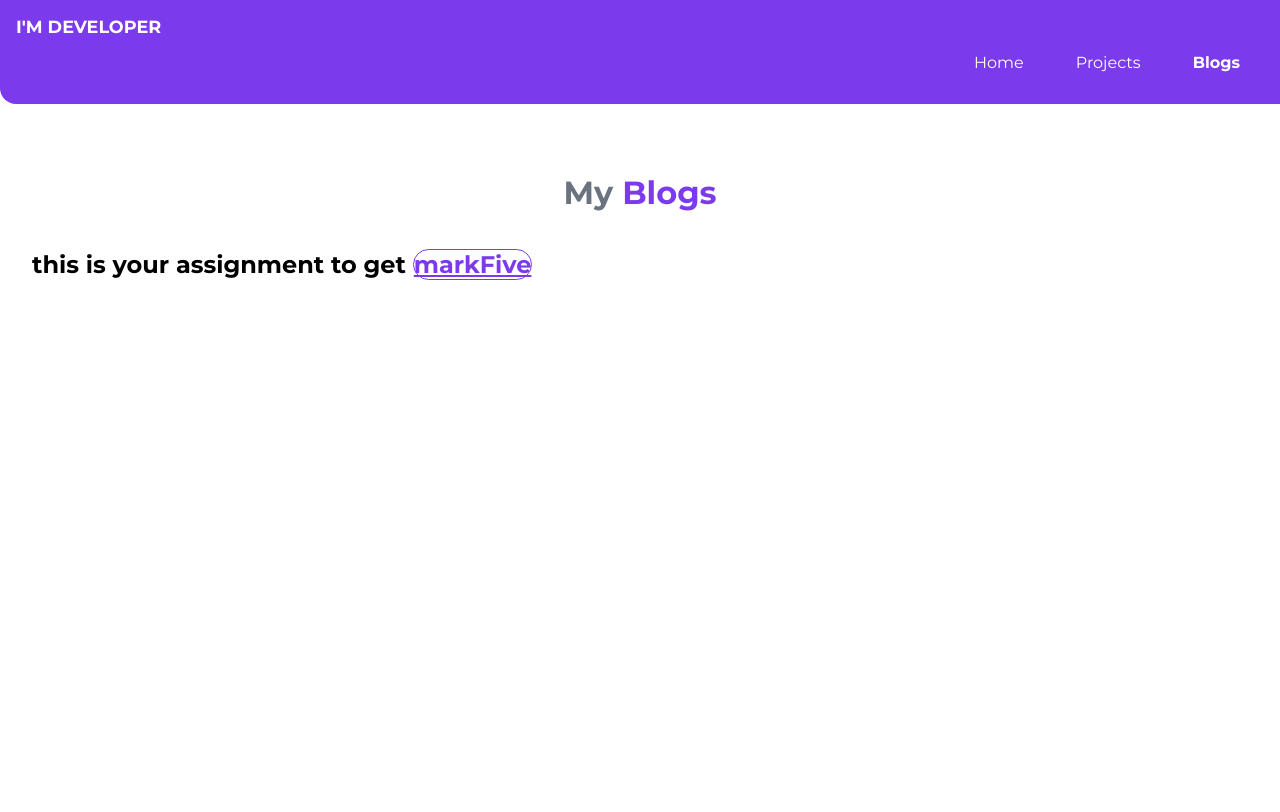
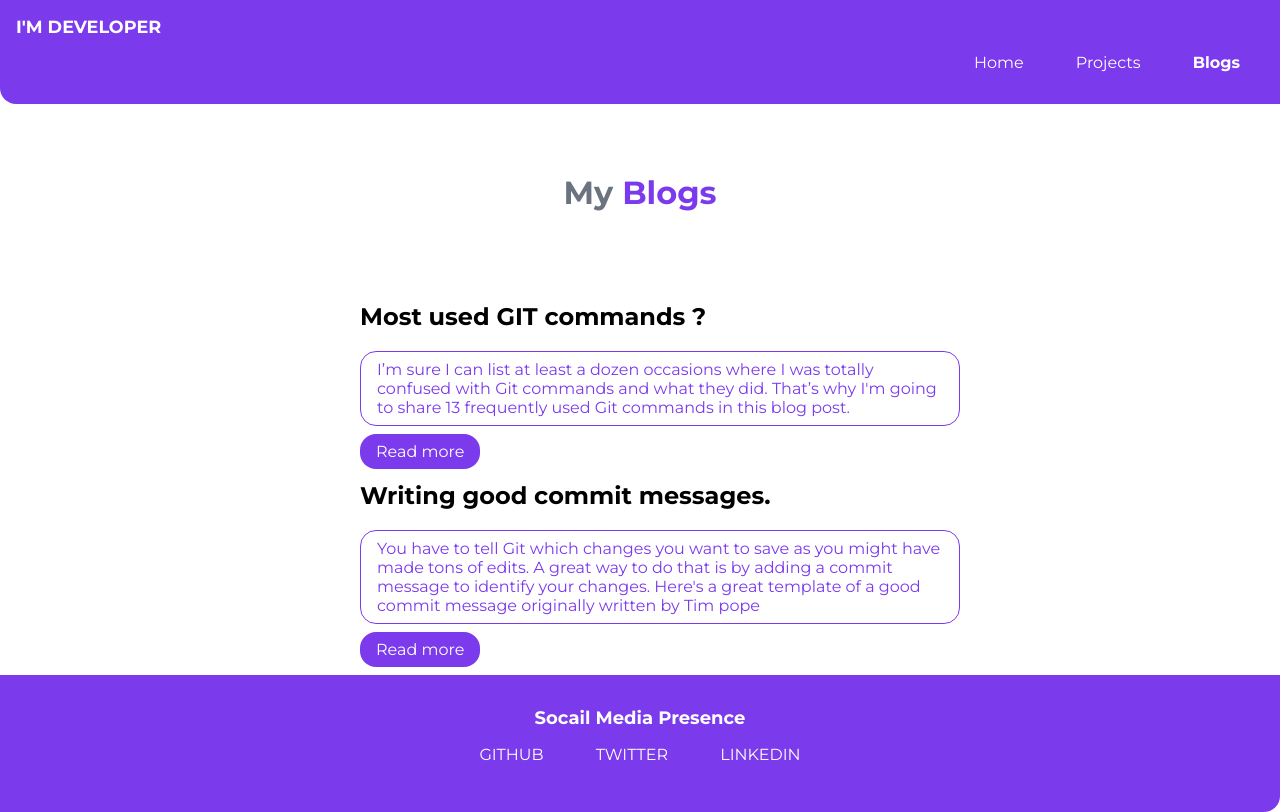
Before and after one commit to sachpreet71/component-library, a plain HTML site: page blogs.html in a window 1280 px wide. Drawn offline with Linux system fonts and the light colour scheme.

Commit message:
pushing final code to main branch

```diff
--- a/blogs.html
+++ b/blogs.html
@@ -1,11 +1,13 @@
 <!DOCTYPE html>
 <html lang="en">
+
 <head>
   <meta charset="UTF-8" />
   <meta name="viewport" content="width=device-width, initial-scale=1.0" />
   <title>Blogs</title>
   <link rel="stylesheet" href="/style.css" />
 </head>
+
 <body>
   <nav class="navigation container">
     <div class="nav-brand">I'M DEVELOPER</div>
@@ -26,12 +28,49 @@
     <h1 class="hero-heading">
       My <span class="heading-inverted"> Blogs</span>
     </h1>
-      <h2>
-        this is your assignment to get
-        <a class="link-secondary" href="https://neog.camp/qualifier/nine-point"
-          >markFive</a
-        >
-      </h2>
   </header>
+
+  <ul class="list-non-bullet">
+    <li>
+      <div class="container container-center">
+        <h2>Most used GIT commands ?</h2>
+
+        <p class="link link-secondary">I’m sure I can list at least a dozen occasions where I was totally confused with
+          Git commands and what they
+          did.
+          That’s why I'm going to share 13 frequently used Git commands in this blog post.</p>
+        <p>
+          <a class="link link-primary" href="https://zepel.io/blog/13-git-commands/">Read more</a>
+        </p>
+
+      </div>
+    </li>
+    <li>
+      <div class="container container-center">
+        <h2>Writing good commit messages.</h2>
+
+        <p class="link link-secondary">You have to tell Git which changes you want to save as you might have made tons
+          of edits. A great way to do
+          that is by adding a commit message to identify your changes.
+          Here's a great template of a good commit message originally written by Tim pope</p>
+
+        <a class="link link-primary"
+          href="https://www.freecodecamp.org/news/writing-good-commit-messages-a-practical-guide/">Read more</a>
+      </div>
+    </li>
+  </ul>
+
+  <footer class="footer container">
+    <div class="footer-header">Socail Media Presence</div>
+
+    <ul class="socail-links list-non-bullet">
+      <li class="list-item-inline"><a class="link" href="https://github.com/sachpreet71">GITHUB</a></li>
+      <li class="list-item-inline"><a class="link" href="https://twitter.com/sach">TWITTER</a></li>
+      <li class="list-item-inline">
+        <a class="link" href="https://www.linkedin.com/in/sachpreet-singh-65177516a">LINKEDIN</a>
+      </li>
+    </ul>
+  </footer>
 </body>
+
 </html>
```
Also changed, not shown: index.html (+13 -10 lines), project.html (+13 -1 lines), images/1696853903670.jpg (added). Lines whose indentation alone changed are shown as unchanged.
